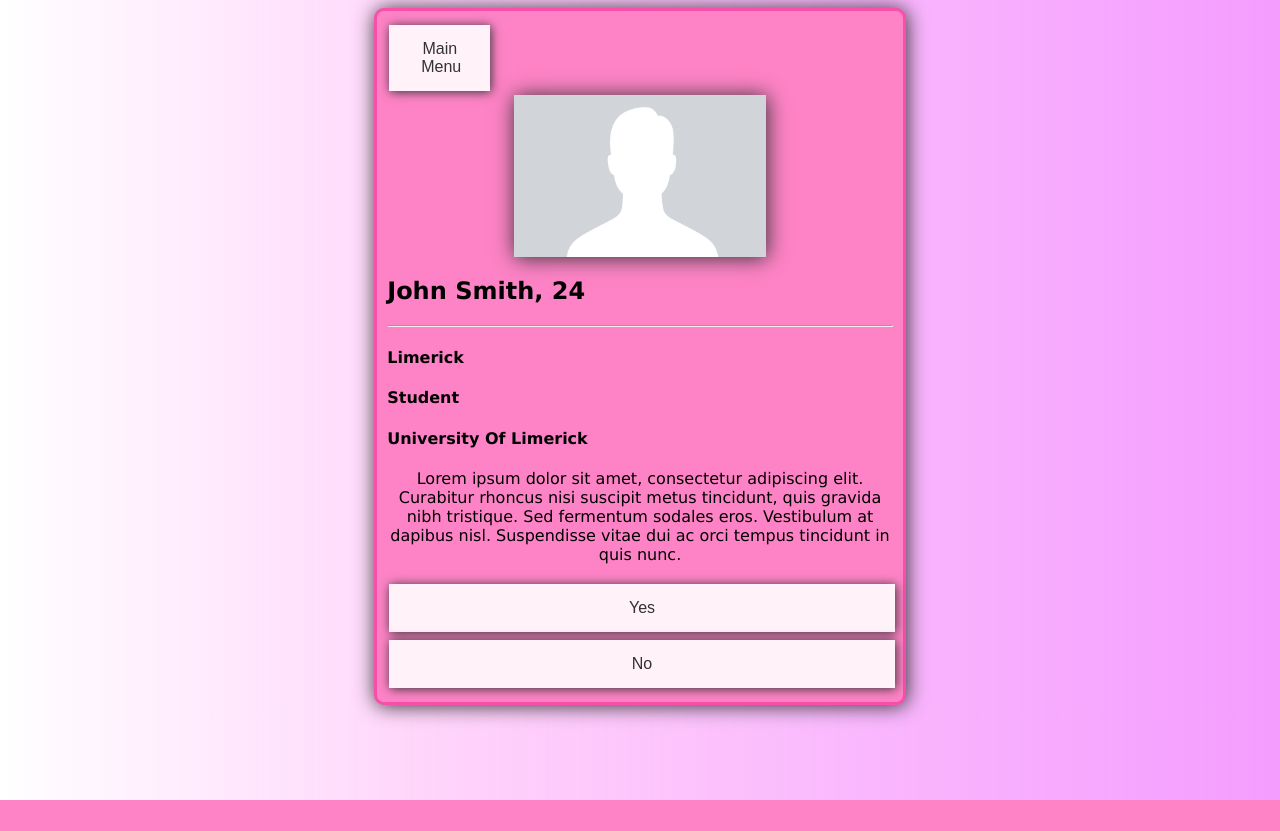
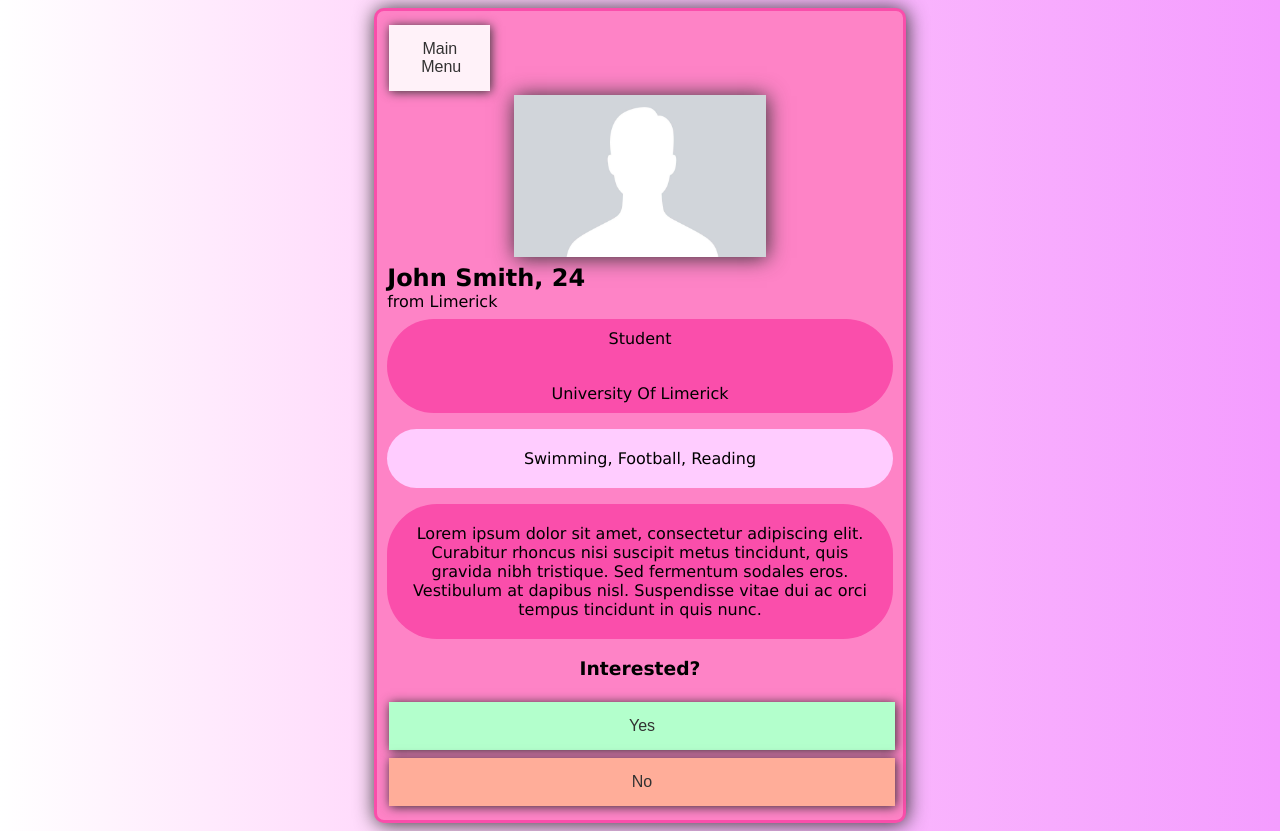
Before and after one commit to aaron020/DatingWebsite, a PHP site: page /BrowseUser.html in a window 1280 px wide. Before the commit the page ends 800 px from the top, so only its background shows below. Run offline with PHP 8.4, Linux system fonts and the light colour scheme.

Commit message:
Browse Users
small changes

```diff
--- a/BrowseUser.html
+++ b/BrowseUser.html
@@ -15,19 +15,33 @@
 
 
 
-      <form action="#">
+      <div class="NameLocation">
         <h2>John Smith, 24</h2>
-        <hr>
-        <h4>Limerick</h4>
-        <h4>Student</h4>
-        <h4>University Of Limerick</h4>
-        <p>Lorem ipsum dolor sit amet, consectetur adipiscing elit. Curabitur rhoncus nisi suscipit metus tincidunt, quis gravida nibh tristique. Sed fermentum sodales eros. Vestibulum at dapibus nisl. Suspendisse vitae dui ac orci tempus tincidunt in quis nunc.</p>
+        <p style="text-align: left;">from Limerick</p>
+      </div>
 
-        <button>Yes</button>
-        <button>No</button>
+      <div class="JobUni">
+        <p style="padding: 10px;">Student</p>
+        <p style="padding: 10px;">University Of Limerick</p>
+      </div>
+
+      <div class="hobbies">
+        <p style="padding: 20px;">Swimming, Football, Reading</p>
+      </div>
 
 
-      </form>
+      <div class="JobUni">
+               <p style="padding: 20px;">Lorem ipsum dolor sit amet, consectetur adipiscing elit. Curabitur rhoncus nisi suscipit metus tincidunt, quis gravida nibh tristique. Sed fermentum sodales eros. Vestibulum at dapibus nisl. Suspendisse vitae dui ac orci tempus tincidunt in quis nunc.</p>
+      </div>
+
+
+
+      <h3 style="text-align: center;">Interested?</h3>
+        <button style="background-color: #b3ffcc;">Yes</button>
+        <button style="background-color: #ffad99;">No</button>
+
+
+
     </div>
   </div>
 </body>
--- a/LoginStyle.css
+++ b/LoginStyle.css
@@ -69,3 +69,35 @@
   width: 100%;
   box-shadow: 1px 1px 10px #323232;
 }
+
+
+hr {
+  border: 3px solid black;
+  border-radius:10px;
+}
+
+
+
+h5{
+   text-align: center;
+
+}
+
+.NameLocation{
+  line-height: 20%;
+}
+
+
+.JobUni{
+  margin: auto;
+  background: #FA4EAB;
+  border-radius: 50px;
+
+}
+
+.hobbies{
+  margin: auto;
+  background:  #ffccff;
+  border-radius: 50px;
+
+}
```
